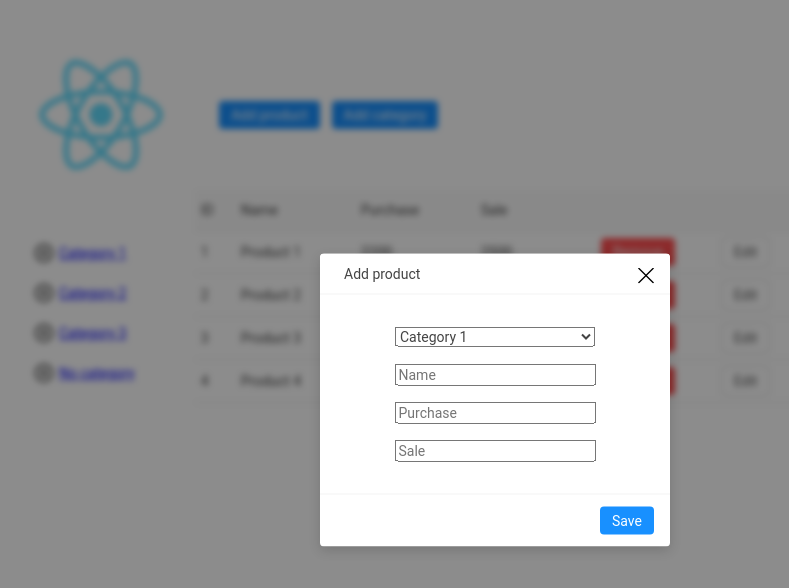
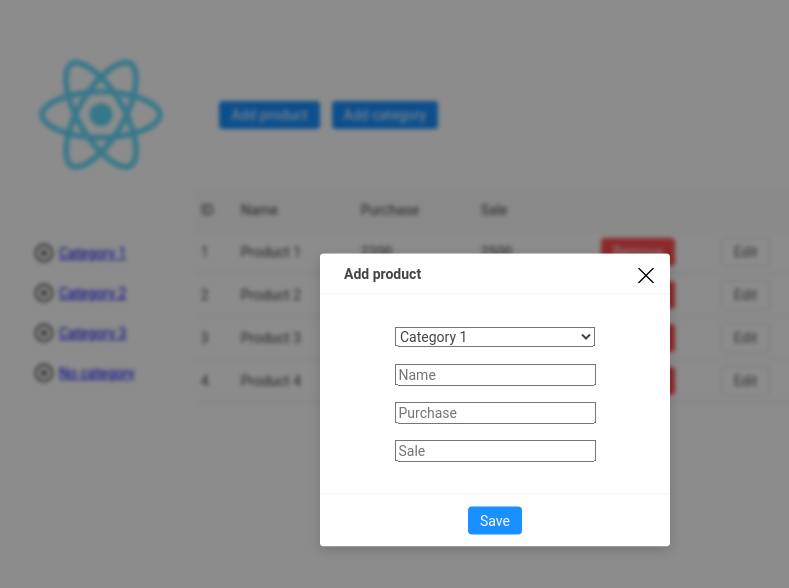
Before and after one commit to Ildarik/react-dashboard, a React (Create React App) app: page / in a window 1280 px wide. Both pictures are taken after a click on the button "Add product". Shown: the top 588 px of the page, without its empty margins (145-934 px from the left). Built offline with nearby package versions, Linux system fonts and the light colour scheme.

Commit message:
Polish styles

```diff
--- a/src/components/Modal/ModalFooter/index.js
+++ b/src/components/Modal/ModalFooter/index.js
@@ -5,7 +5,7 @@ import styled from "styled-components";
 const Styled = styled.div`
   margin-top: auto;
   padding: 12px 16px;
-  text-align: right;
+  text-align: center;
   background: transparent;
   border-top: 1px solid #e8e8e8;
   border-radius: 0 0 4px 4px;
--- a/src/components/Modal/index.js
+++ b/src/components/Modal/index.js
@@ -45,7 +45,7 @@ const Mask = styled.div`
   z-index: 1000;
   height: 100%;
   background-color: rgba(0, 0, 0, 0.45);
-  backdrop-filter: blur(3px);
+  backdrop-filter: blur(2px);
 `;
 
 const ModalHeader = styled.div`
@@ -53,6 +53,7 @@ const ModalHeader = styled.div`
   background: #fff;
   border-bottom: 1px solid #e8e8e8;
   border-radius: 4px 4px 0 0;
+  font-weight: bold;
 `;
 
 const ModalBody = styled.div`
```
